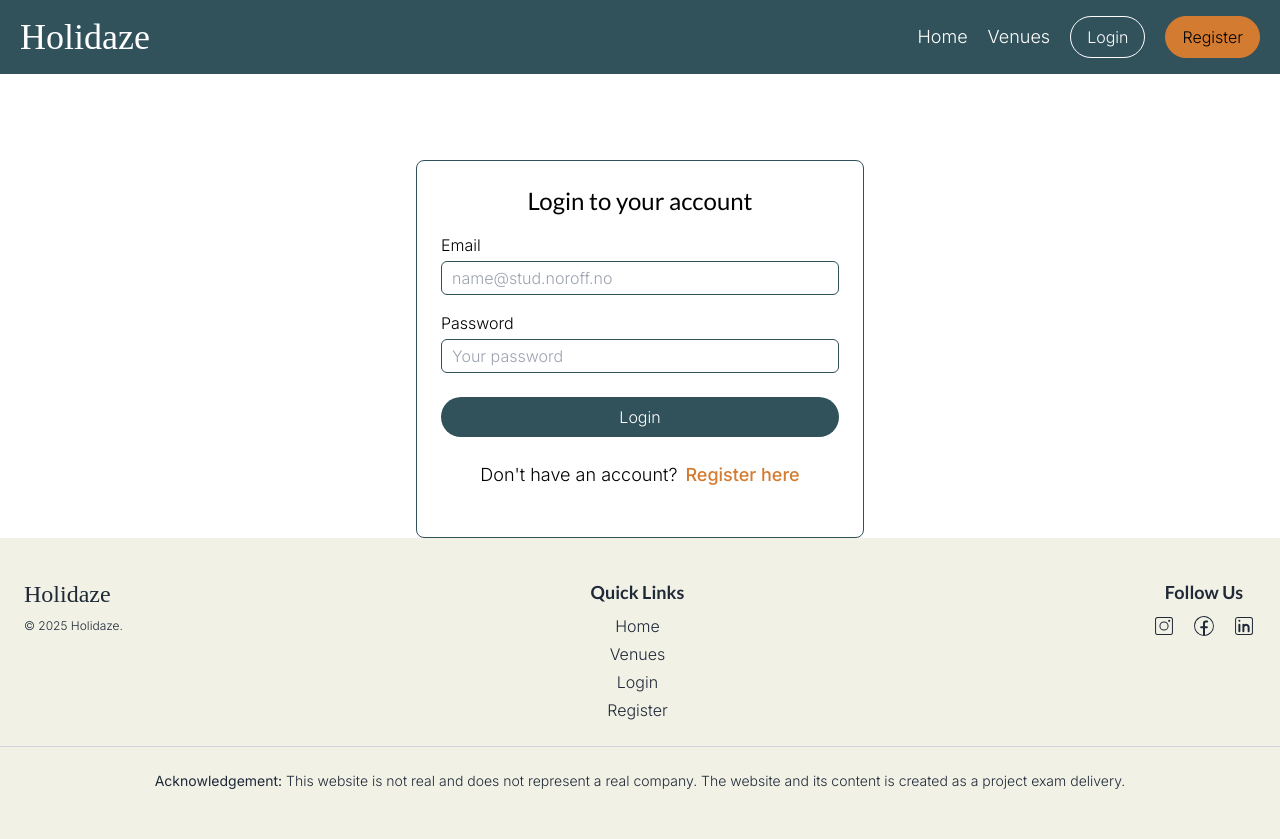
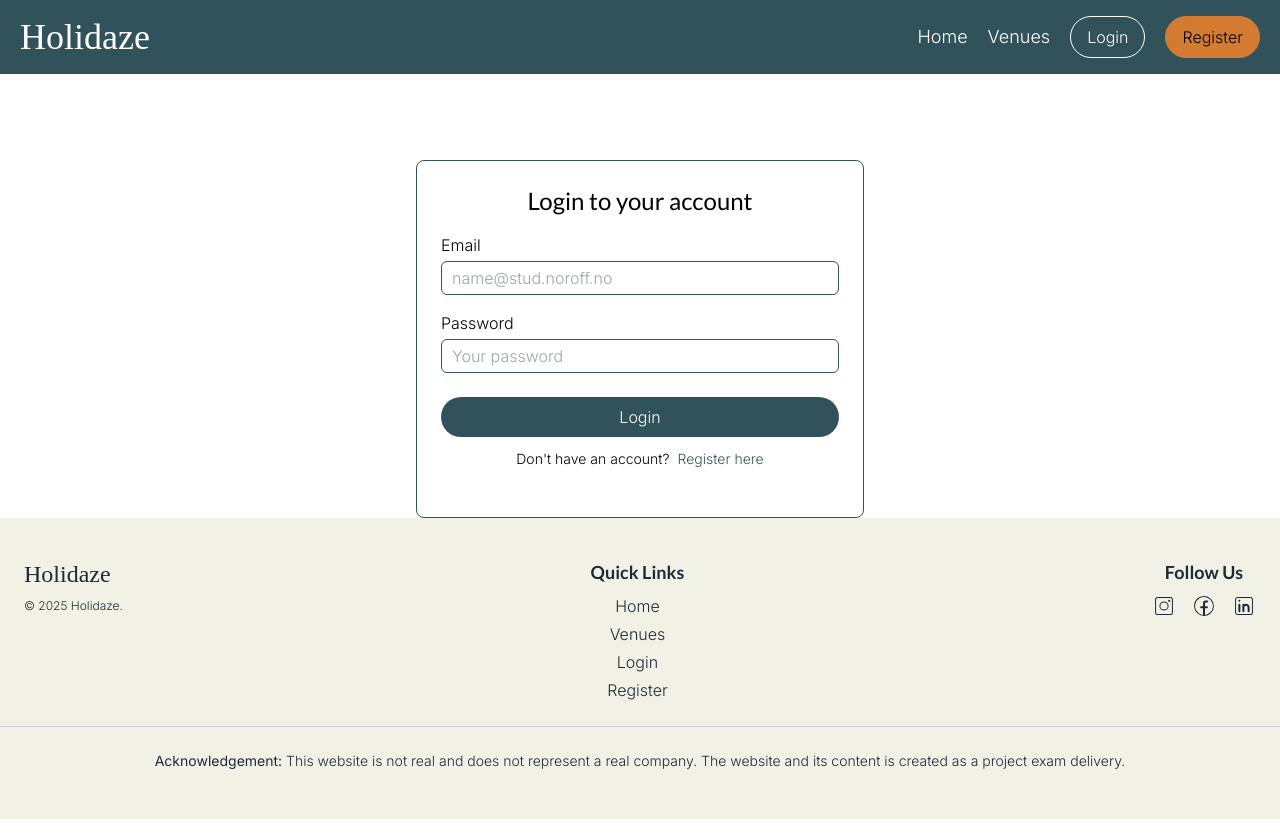
Before and after one commit to karlwoien/project-exam-2, a React (Vite) app: page /login in a window 1280 px wide. Built offline with nearby package versions, Linux system fonts and the light colour scheme; no server answers; a web font is replaced by a local one.

Commit message:
updates link styling for better contrast and UX

```diff
--- a/src/pages/Login.jsx
+++ b/src/pages/Login.jsx
@@ -40,9 +40,9 @@ export default function Login() {
                 <button type="submit" className="w-full mt-2 bg-bg-primary text-white py-2 rounded-full hover:bg-bg-highlight">
                     Login
                 </button>
-                <div className="flex space-x-2 my-6 justify-center">
-                    <p>Don't have an account?</p>
-                    <Link to="/register" className="text-bg-highlight font-medium text-lg">Register here</Link>
+                <div className="flex space-x-2 mb-6 mt-3 justify-center">
+                    <p className="text-sm">Don't have an account?</p>
+                    <Link to="/register" className="text-bg-primary text-sm hover:underline">Register here</Link>
                 </div>
 
 
--- a/src/pages/Register.jsx
+++ b/src/pages/Register.jsx
@@ -63,9 +63,9 @@ export default function Register() {
                 <button type="submit" className="w-full mt-2 bg-bg-primary text-white py-2 rounded-full hover:bg-bg-highlight">
                     Register
                 </button>
-                <div className="flex space-x-2 my-6 justify-center">
-                    <p>Already have a user?</p>
-                    <Link to="/login" className="text-bg-highlight font-medium text-lg">Login here</Link>
+                <div className="flex space-x-2 mb-6 mt-3 justify-center">
+                    <p className="text-sm">Already have a user?</p>
+                    <Link to="/login" className="text-bg-primary text-sm hover:underline">Login here</Link>
                 </div>
             </form>
         </div>
```
